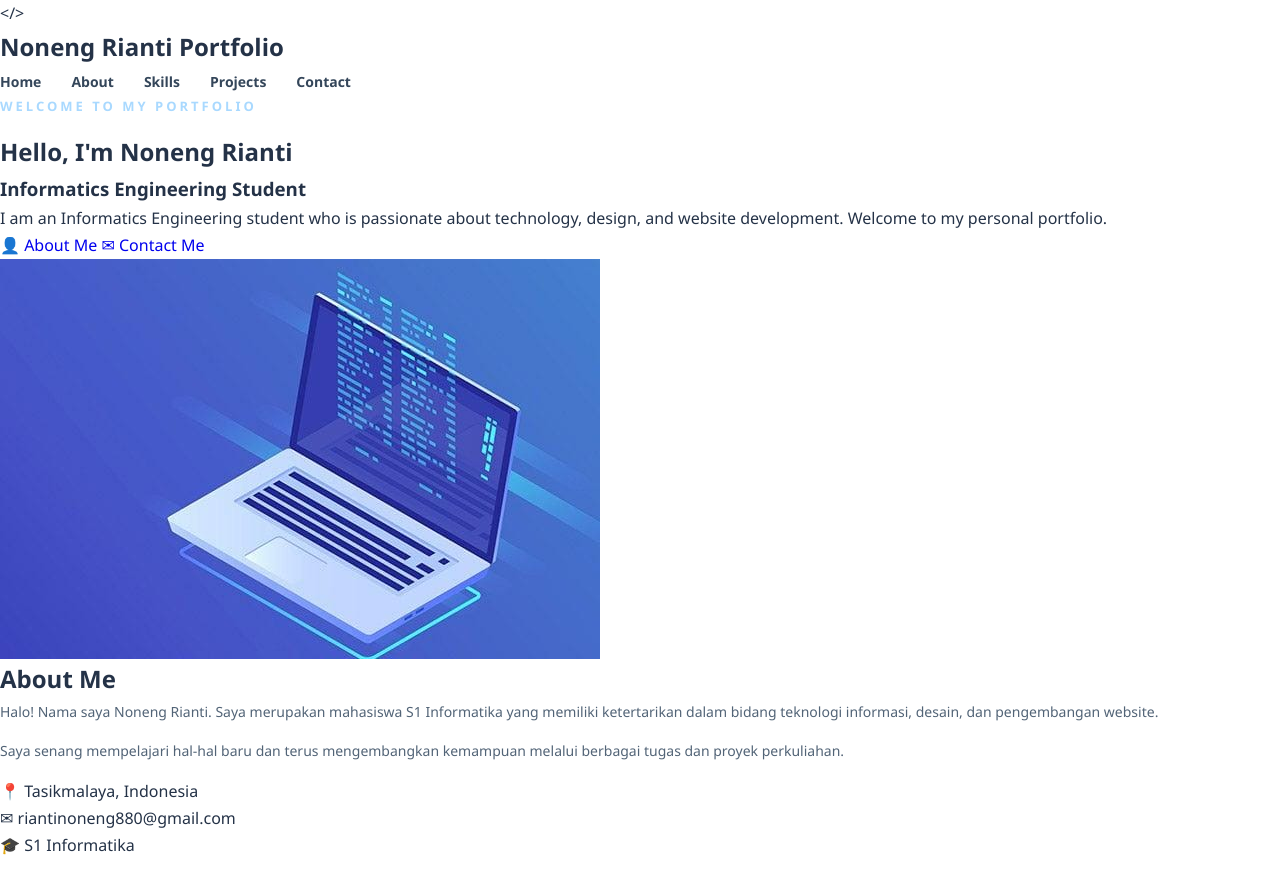
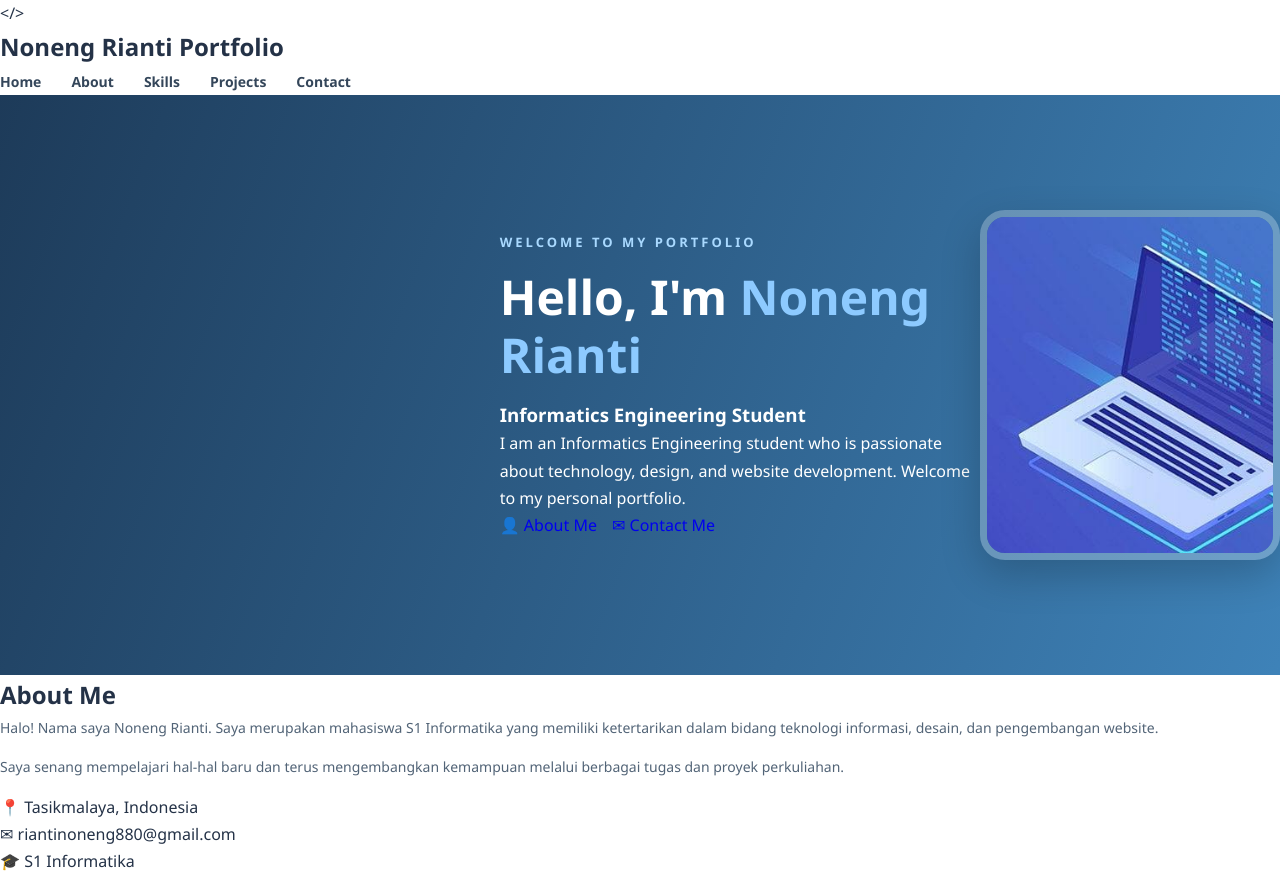
Before and after one commit to Nonengrianti08/portofolioNoneng, a plain HTML site: page index.html in a window 1280 px wide. Shown: the top 875 px of the page. Drawn offline with Linux system fonts and the light colour scheme.

Commit message:
memperbaiki ukuran gambar bender

```diff
--- a/nonengrianti.style.css
+++ b/nonengrianti.style.css
@@ -86,9 +86,9 @@ img {
 }
 
 
-/* HERO / HOME */
+/* HOME */
 
-.hero {
+.home {
     min-height: 580px;
     position: relative;
     display: flex;
@@ -107,7 +107,7 @@ img {
     overflow: hidden;
 }
 
-.hero-image{
+.home-image{
     width: 300px;
     height: auto;
     object-fit: contain;
@@ -115,7 +115,7 @@ img {
     margin: 20px auto;
 }
 
-.hero-text {
+.home-text {
     max-width: 650px;
 }
 
@@ -127,30 +127,30 @@ img {
     margin-bottom: 15px;
 }
 
-.hero-text h1 {
+.home-text h1 {
     font-size: 48px;
     line-height: 1.2;
     margin-bottom: 15px;
 }
 
-.hero-text h1 span {
+.home-text h1 span {
     color: #8dcaff;
 }
 
-.hero-text h2 {
+.home-text h2 {
     font-size: 23px;
     font-weight: 500;
     margin-bottom: 20px;
 }
 
-.hero-description {
+.home-description {
     color: #e0efff;
     max-width: 560px;
     font-size: 15px;
     margin-bottom: 30px;
 }
 
-.hero-buttons {
+.home-buttons {
     display: flex;
     gap: 15px;
     flex-wrap: wrap;
@@ -188,7 +188,7 @@ img {
     color: var(--primary);
 }
 
-.hero-image {
+.home-image {
     width: 300px;
     height: 350px;
     flex-shrink: 0;
@@ -198,7 +198,7 @@ img {
     box-shadow: 0 15px 40px rgba(0,0,0,0.2);
 }
 
-.hero-image img {
+.home-image img {
     width: 100%;
     height: 100%;
     object-fit: cover;
```
